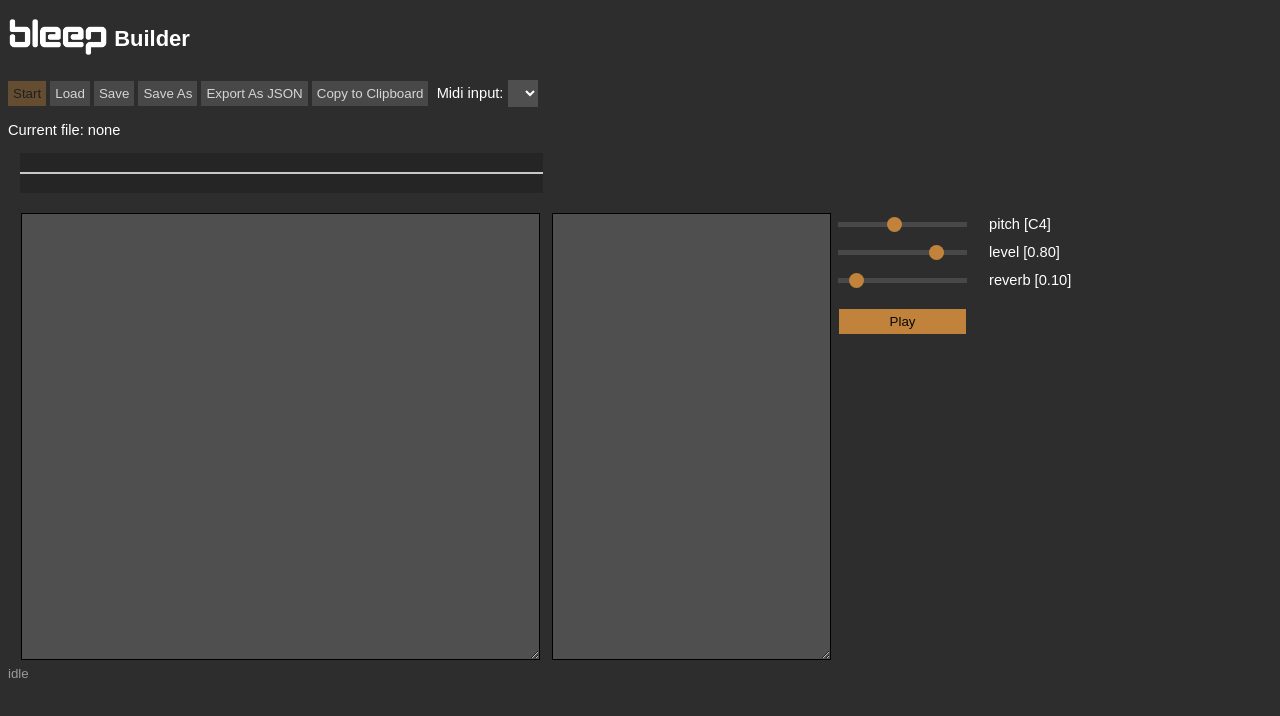
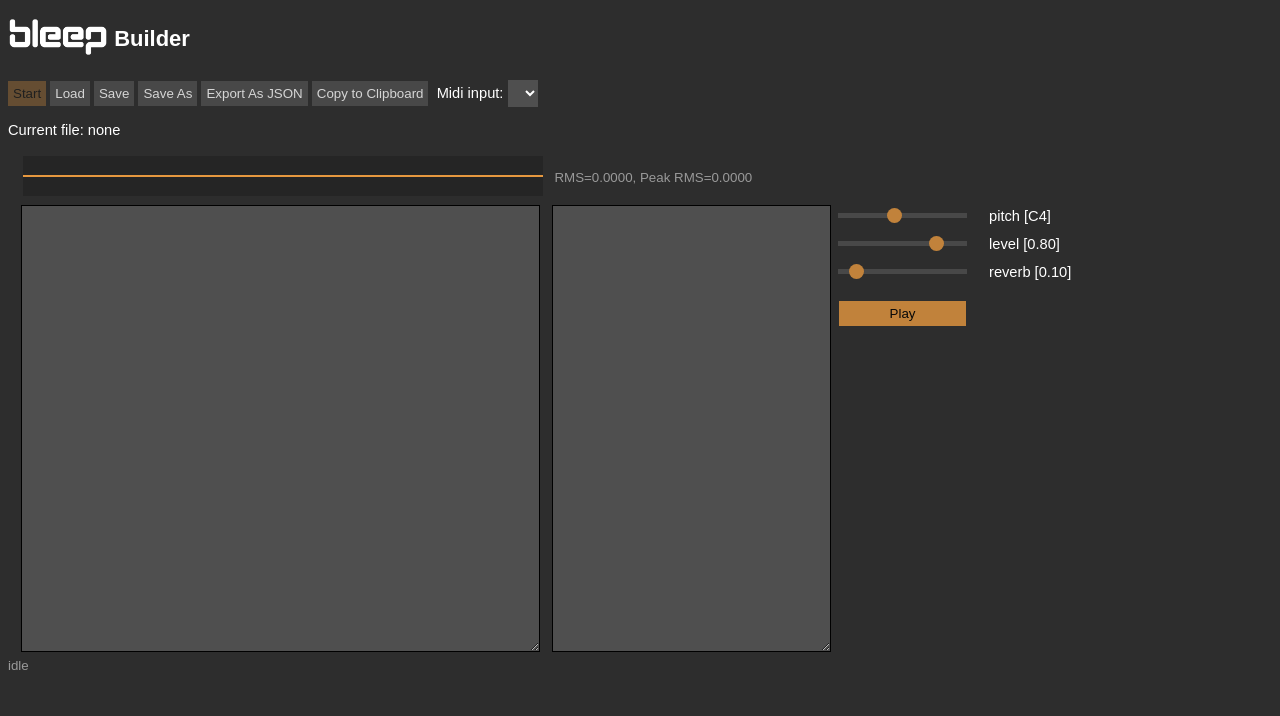
Before and after one commit to samaaron/synth-designer, a plain HTML site: page index.html in a window 1280 px wide. Both pictures are taken after a click on the button "Start". Drawn offline with Linux system fonts and the light colour scheme; no server answers.

Commit message:
added RMS monitoring

```diff
--- a/builder.js
+++ b/builder.js
@@ -1512,6 +1512,7 @@ function playNote(midiNoteNumber, velocity) {
     player.out.connect(scope.in);
     player.start(context.currentTime);
     monitor.retain("note");
+    scope.resetRMS();
   }
 }
 
@@ -1999,7 +2000,6 @@ function createControls(json) {
       // we map the first few sliders to the preferred list of MIDI controllers
       if (count < MIDI_CONTROLLERS.length) {
         controlMap.set(MIDI_CONTROLLERS[count],p.name);
-        console.log(`${MIDI_CONTROLLERS[count]} ${p.name}`);
       }
       if (count > 11) {
         row = 2;
@@ -2792,7 +2792,6 @@ function clamp(value, min, max) {
 // ------------------------------------------------------------
 
 function setFloatControl(label, value) {
-  console.log(`${label}-label`);
   gui("slider-"+label).value = value;
   gui(`label-${label}`).textContent = `${label} [${value.toFixed(2)}]`;
 }
@@ -2911,9 +2910,9 @@ class ScopeView {
       this._context = canvas.getContext("2d");
       this._width = canvas.width;
       this._height = canvas.height;
-      this._context.fillStyle = (params && params.fillStyle) ? params.fillStyle : "rgb(37,37,37)";
+      this._context.fillStyle = (params && params.fillStyle) ? params.fillStyle : "#252525";
       this._context.lineWidth = (params && params.lineWidth) ? params.lineWidth : 2;
-      this._context.strokeStyle = (params && params.strokeStyle) ? params.strokeStyle : "rgb(200,200,200)";
+      this._context.strokeStyle = (params && params.strokeStyle) ? params.strokeStyle : "#e6983f";
       this._sync = (params && params.sync) ? params.sync : false;
   }
 
@@ -2943,6 +2942,7 @@ class ScopeView {
       }
       this._context.lineTo(this._width, this._height / 2);
       this._context.stroke();
+
   }
 
   /**
@@ -2969,6 +2969,8 @@ class Scope {
   _analyser
   _dataArray
   _view
+  _rms
+  _peakRMS
 
   /**
    * Make a scope model-controller
@@ -2979,8 +2981,9 @@ class Scope {
       this._view = view;
       this._analyser = ctx.createAnalyser();
       this._analyser.fftSize = 1024;
-      const bufferLength = this._analyser.fftSize;
-      this._dataArray = new Uint8Array(bufferLength);
+      this._dataArray = new Uint8Array(this._analyser.fftSize);
+      this._rms=0;
+      this._peakRMS=0;
   }
 
   /**
@@ -2988,6 +2991,27 @@ class Scope {
    */
   get frame() {
       return this._dataArray;
+  }
+
+  /**
+   * compute the RMS level
+   */
+  computeRMS() {
+    let sum = 0;
+    for (let i = 0; i < this._dataArray.length; i++) {
+      // put into the range [-1,1]
+      const x = this._dataArray[i] / 128 - 1;
+      sum += x*x;
+    }
+    // return root of the mean of the squares
+    this._rms = Math.sqrt(sum/this._dataArray.length);
+    if (this._rms>this._peakRMS) {
+      this._peakRMS=this._rms;
+    }
+  }
+
+  resetRMS() {
+    this._peakRMS=0;
   }
 
   /**
@@ -2997,7 +3021,10 @@ class Scope {
   */
   draw = () => {
       this._analyser.getByteTimeDomainData(this._dataArray);
+      this.computeRMS();
       this._view.draw(this._dataArray);
+      // update the rms information
+      gui("rms-label").textContent="\u00A0\u00A0"+`RMS=${this._rms.toFixed(4)}, Peak RMS=${this._peakRMS.toFixed(4)}`;
       requestAnimationFrame(this.draw);
   }
 
--- a/index.html
+++ b/index.html
@@ -26,9 +26,19 @@
     Current file: none
   </div>
   </p>
-  <canvas id="scope-canvas" class="bleep-canvas" width="523" height="40">
+  <table>
+<tr><td>
+  <canvas id="scope-canvas" class="bleep-canvas" width="520" height="40">
     Your browser does not support the HTML5 canvas tag.
-  </canvas></p>
+  </canvas>
+  </td>
+  <td>
+    <div id="rms-label" class="monitor">
+      &nbsp;&nbsp;RMS=0.0000, Peak RMS=0.0000
+  </div>
+</td>
+</tr>
+</table>
 
   <table>
     <tr>
```
